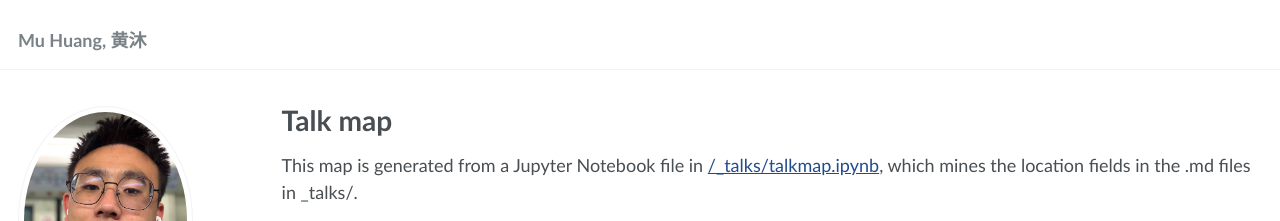
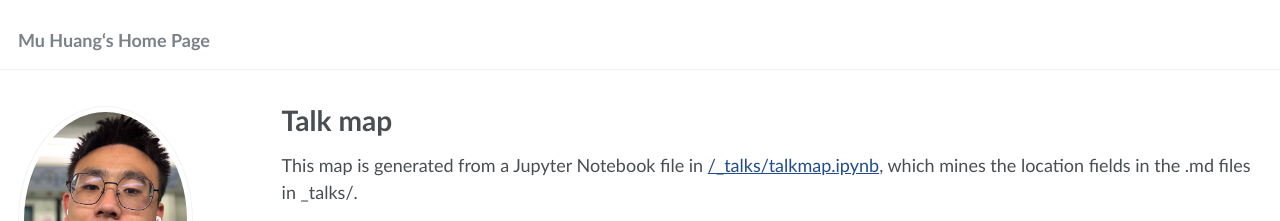
Before and after one commit to Wrioste/Wrioste.github.io, a Jekyll site: the page built from _pages/talkmap.html, in a window 1280 px wide. Shown: the top 221 px of the page. Built offline with Jekyll 4.4.1, drawn with Linux system fonts in a browser that asks for light colours; nearby versions of some CDN libraries.

Commit message:
revise title

```diff
--- a/_config.yml
+++ b/_config.yml
@@ -8,7 +8,7 @@
 
 # Basic Site Settings
 locale                   : "China"
-title                    : "Mu Huang, 黄沐"
+title                    : "Mu Huang‘s Home Page"
 title_separator          : "-"
 name                     : &name "Mu Huang"
 description              : &description "PhD at FDU"
```
Also changed, not shown: _pages/about.md (+1 -1 lines).
